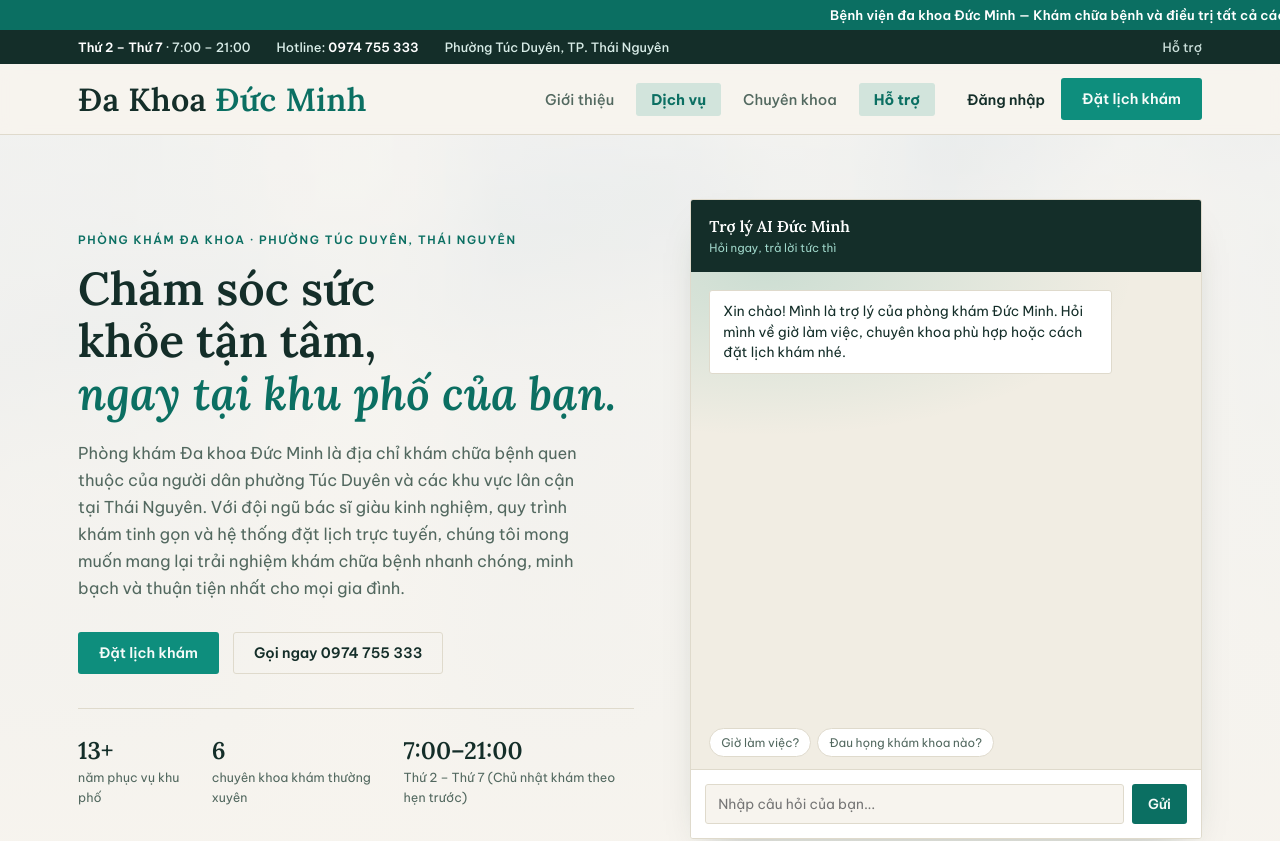
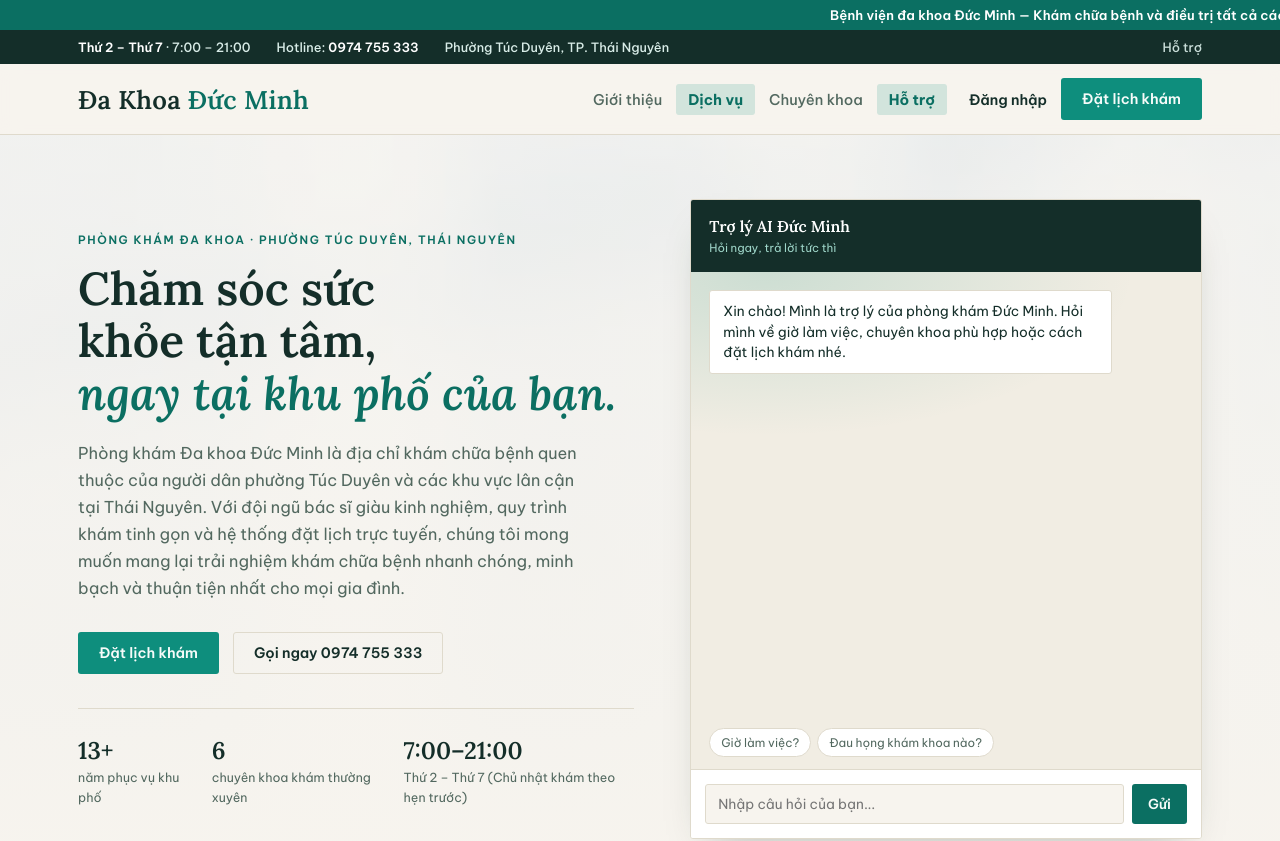
Before and after one commit to youngdragon26/duc-minh-clinic, a website: page public/index.html in a window 1280 px wide. Shown: the top 841 px of the page. Drawn offline with Linux system fonts and the light colour scheme.

Commit message:
Fix vo dong o thanh nav trang chu: ten phong kham va cac muc menu/badge vai tro bi xuong dong do khong du cho sau khi phong to chu; them nowrap, giam bot khoang cach va co chu cho vua khung
Co-Authored-By: Claude Sonnet 5 <noreply@anthropic.com>

```diff
--- a/public/account-menu.js
+++ b/public/account-menu.js
@@ -20,9 +20,9 @@
   const css = document.createElement('style');
   css.textContent = `
     .acm{position:relative; display:inline-block;}
-    .acm-btn{font:inherit; font-weight:600; font-size:.92rem; color:var(--ink); background:transparent; border:0; cursor:pointer; padding:8px 4px; display:flex; align-items:center; gap:8px;}
+    .acm-btn{font:inherit; font-weight:600; font-size:.92rem; color:var(--ink); background:transparent; border:0; cursor:pointer; padding:8px 4px; display:flex; align-items:center; gap:8px; white-space:nowrap; flex-shrink:0;}
     .acm-btn:hover{color:var(--accent-deep);}
-    .acm-role{font-size:.68rem; font-weight:700; letter-spacing:.03em; padding:2px 8px; border-radius:20px; background:var(--surface-2); color:var(--accent-deep); border:1px solid var(--line);}
+    .acm-role{font-size:.68rem; font-weight:700; letter-spacing:.03em; padding:2px 8px; border-radius:20px; background:var(--surface-2); color:var(--accent-deep); border:1px solid var(--line); white-space:nowrap;}
     .acm-caret{font-size:.65rem; opacity:.6;}
     .acm-pop{position:absolute; right:0; top:calc(100% + 8px); min-width:260px; background:var(--surface); border:1px solid var(--line); border-radius:12px; box-shadow:var(--shadow); padding:8px; z-index:200;}
     .acm-pop[hidden]{display:none;}
--- a/public/index.html
+++ b/public/index.html
@@ -117,27 +117,27 @@
     border-bottom:1px solid var(--line);
   }
   nav.wrap{
-    display:flex; align-items:center; gap:32px;
+    display:flex; align-items:center; gap:22px;
     padding-top:14px; padding-bottom:14px;
   }
-  .brand{display:flex; align-items:baseline; gap:10px; text-decoration:none; margin-right:auto;}
+  .brand{display:flex; align-items:baseline; gap:10px; text-decoration:none; margin-right:auto; flex-shrink:0; white-space:nowrap;}
   .brand-mark{
-    font-family:"Lora",serif; font-weight:600; font-size:2rem; color:var(--ink);
-    letter-spacing:.01em;
+    font-family:"Lora",serif; font-weight:600; font-size:1.6rem; color:var(--ink);
+    letter-spacing:.01em; white-space:nowrap;
   }
   .brand-mark em{color:var(--accent-deep); font-style:normal;}
   :root[data-theme="dark"] .brand-mark em, @media (prefers-color-scheme: dark){ :root:not([data-theme="light"]) .brand-mark em{ color:var(--accent);} }
   .brand-tag{font-size:.68rem; letter-spacing:.08em; text-transform:uppercase; color:var(--ink-muted);}
-  .nav-links{display:flex; align-items:center; gap:22px; list-style:none; margin:0; padding:0;}
-  .nav-links a{font-size:.92rem; font-weight:500; text-decoration:none; color:var(--ink-muted);}
+  .nav-links{display:flex; align-items:center; gap:14px; list-style:none; margin:0; padding:0; flex-shrink:0;}
+  .nav-links a{font-size:.92rem; font-weight:500; text-decoration:none; color:var(--ink-muted); white-space:nowrap;}
   .nav-links a:hover{color:var(--ink);}
   .nav-links a.nav-highlight{
-    padding:7px 15px; border-radius:3px; font-weight:700; color:var(--accent-deep);
+    padding:6px 12px; border-radius:3px; font-weight:700; color:var(--accent-deep);
     background:color-mix(in srgb, var(--accent) 16%, transparent);
   }
   .nav-links a.nav-highlight:hover{background:color-mix(in srgb, var(--accent) 28%, transparent); color:var(--accent-deep);}
   :root[data-theme="dark"] .nav-links a.nav-highlight, @media (prefers-color-scheme: dark){ :root:not([data-theme="light"]) .nav-links a.nav-highlight{ color:var(--accent);} }
-  .nav-actions{display:flex; align-items:center; gap:16px;}
+  .nav-actions{display:flex; align-items:center; gap:14px; flex-shrink:0;}
   .link-quiet{font-size:.9rem; font-weight:600; text-decoration:none; color:var(--ink);}
   button.link-quiet{background:none; border:none; padding:0; cursor:pointer; font-family:inherit;}
   button.link-quiet:hover{color:var(--accent-deep);}
@@ -300,9 +300,11 @@
   .chip:hover{border-color:var(--accent); color:var(--ink);}
   .chip:disabled{opacity:.5; cursor:default;}
 
+  @media (max-width:1040px){
+    .nav-links{display:none;}
+  }
   @media (max-width:860px){
     .utility-left{gap:14px;}
-    .nav-links{display:none;}
     .hero .wrap{grid-template-columns:1fr;}
     .hero-chat{order:-1;}
     .features .grid{grid-template-columns:1fr;}
```
